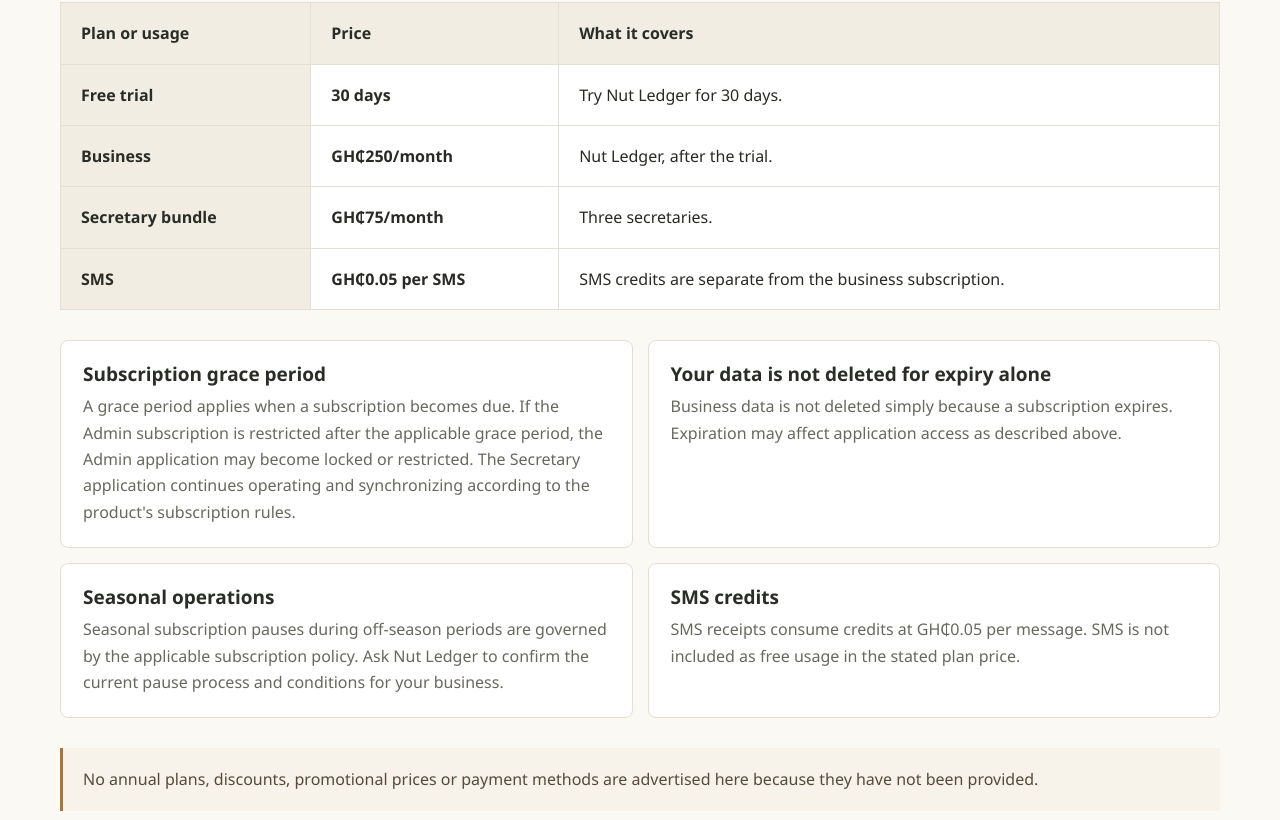
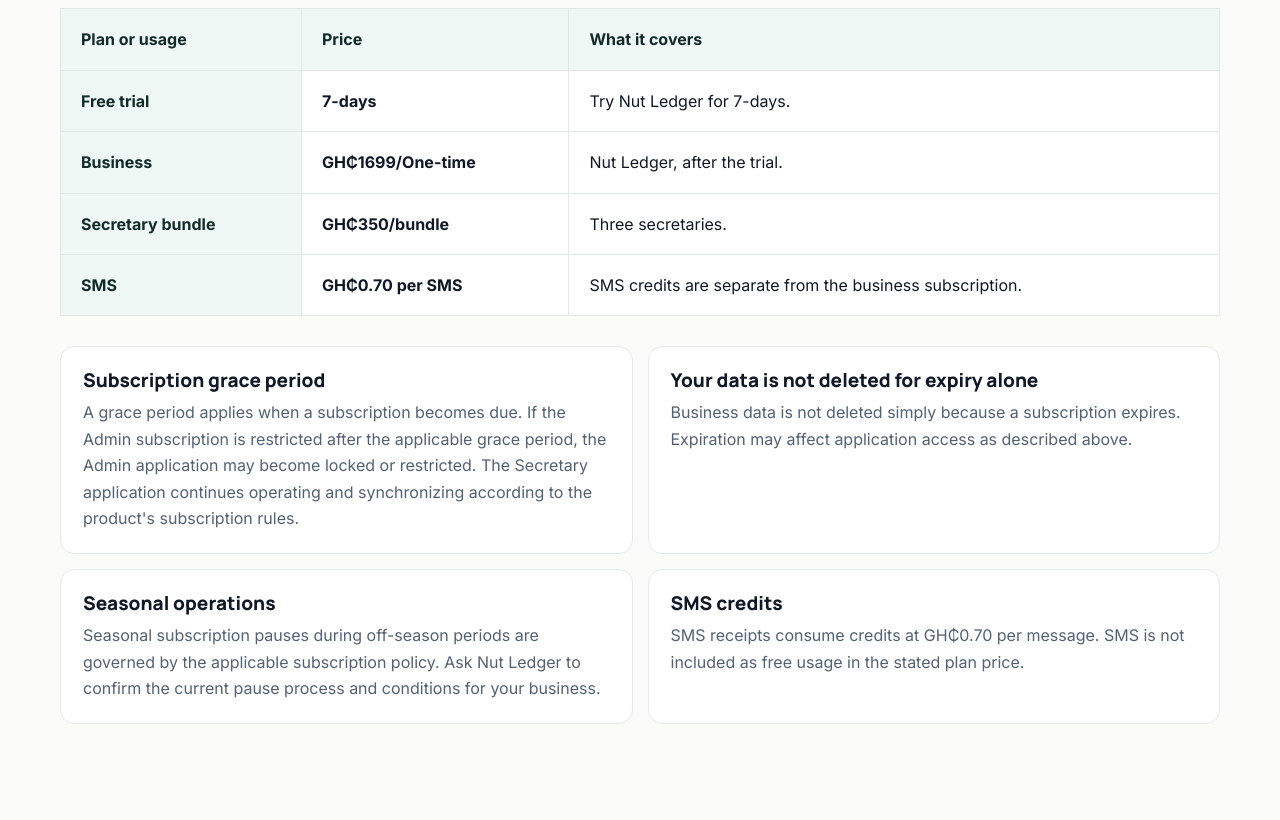
Before and after one commit to am-wahid05/Nut-Ledger, a website: page pricing.html in a window 1280 px wide. Shown: the part 660-1480 px from the top of the page. Drawn offline with Linux system fonts and the light colour scheme.

Commit message:
Update pricing.html

```diff
--- a/pricing.html
+++ b/pricing.html
@@ -2,29 +2,29 @@
 <html lang="en">
 <head>
   <meta charset="utf-8"><meta name="viewport" content="width=device-width, initial-scale=1">
-  <meta name="theme-color" content="#535e42">
+  <meta name="theme-color" content="#176b61">
   <title>Pricing | Nut Ledger</title>
   <meta name="description" content="Review the 30-day free trial, GH₵250 monthly Business plan, three-secretary bundle and separate SMS credit price.">
   <meta property="og:title" content="Pricing | Nut Ledger"><meta property="og:description" content="A 30-day free trial, clear monthly plan prices and separate SMS credits."><meta property="og:type" content="website"><meta name="twitter:card" content="summary_large_image"><meta name="twitter:title" content="Pricing | Nut Ledger"><meta name="twitter:description" content="Review the 30-day free trial, GH₵250 monthly Business plan, three-secretary bundle and separate SMS credit price.">
-  <link rel="icon" href="assets/favicon.svg" type="image/svg+xml"><link rel="stylesheet" href="assets/styles.css"><script src="assets/site-config.js"></script><script src="assets/site.js" defer></script>
+  <link rel="icon" href="assets/favicon.svg" type="image/svg+xml"><link rel="stylesheet" href="assets/styles.css"><script src="assets/site-config.js"></script><script src="assets/site.js" defer></script><link rel="stylesheet" href="assets/nut-ledger-refresh.css">
 </head>
 <body><a class="skip-link" href="#main">Skip to content</a><header data-site-header></header>
 <main id="main">
   <section class="page-hero"><div class="container page-hero-inner"><p class="eyebrow">Pricing</p><h1>Know the monthly cost before you get started.</h1><p>Begin with a 30-day free trial. After the trial, the listed monthly business and secretary prices apply; SMS messages use separate credits.</p><a class="button button-primary" href="demo.html">Request a Demo <span aria-hidden="true">→</span></a></div></section>
   <section class="page-content container">
     <table class="pricing-table"><thead><tr><th scope="col">Plan or usage</th><th scope="col">Price</th><th scope="col">What it covers</th></tr></thead><tbody>
-      <tr><th scope="row">Free trial</th><td><strong>30 days</strong></td><td>Try Nut Ledger for 30 days.</td></tr>
-      <tr><th scope="row">Business</th><td><strong>GH₵250/month</strong></td><td>Nut Ledger, after the trial.</td></tr>
-      <tr><th scope="row">Secretary bundle</th><td><strong>GH₵75/month</strong></td><td>Three secretaries.</td></tr>
-      <tr><th scope="row">SMS</th><td><strong>GH₵0.05 per SMS</strong></td><td>SMS credits are separate from the business subscription.</td></tr>
+      <tr><th scope="row">Free trial</th><td><strong>7-days</strong></td><td>Try Nut Ledger for  7-days.</td></tr>
+      <tr><th scope="row">Business</th><td><strong>GH₵1699/One-time </strong></td><td>Nut Ledger, after the trial.</td></tr>
+      <tr><th scope="row">Secretary bundle</th><td><strong>GH₵350/bundle</strong></td><td>Three secretaries.</td></tr>
+      <tr><th scope="row">SMS</th><td><strong>GH₵0.70 per SMS</strong></td><td>SMS credits are separate from the business subscription.</td></tr>
     </tbody></table>
     <div class="pricing-notes">
       <article><h2>Subscription grace period</h2><p>A grace period applies when a subscription becomes due. If the Admin subscription is restricted after the applicable grace period, the Admin application may become locked or restricted. The Secretary application continues operating and synchronizing according to the product's subscription rules.</p></article>
       <article><h2>Your data is not deleted for expiry alone</h2><p>Business data is not deleted simply because a subscription expires. Expiration may affect application access as described above.</p></article>
       <article><h2>Seasonal operations</h2><p>Seasonal subscription pauses during off-season periods are governed by the applicable subscription policy. Ask Nut Ledger to confirm the current pause process and conditions for your business.</p></article>
-      <article><h2>SMS credits</h2><p>SMS receipts consume credits at GH₵0.05 per message. SMS is not included as free usage in the stated plan price.</p></article>
+      <article><h2>SMS credits</h2><p>SMS receipts consume credits at GH₵0.70 per message. SMS is not included as free usage in the stated plan price.</p></article>
     </div>
-    <p class="notice">No annual plans, discounts, promotional prices or payment methods are advertised here because they have not been provided.</p>
+
   </section>
   <section class="cta-section container"><div><p class="eyebrow eyebrow-light">See if it fits</p><h2>Have a question about the right setup?</h2><p>Request a demo to discuss your business workflow and subscription questions.</p></div><a class="button button-light" href="demo.html">Request a Demo <span aria-hidden="true">→</span></a></section>
 </main><footer data-site-footer></footer><div data-cookie-notice></div></body></html>
```
